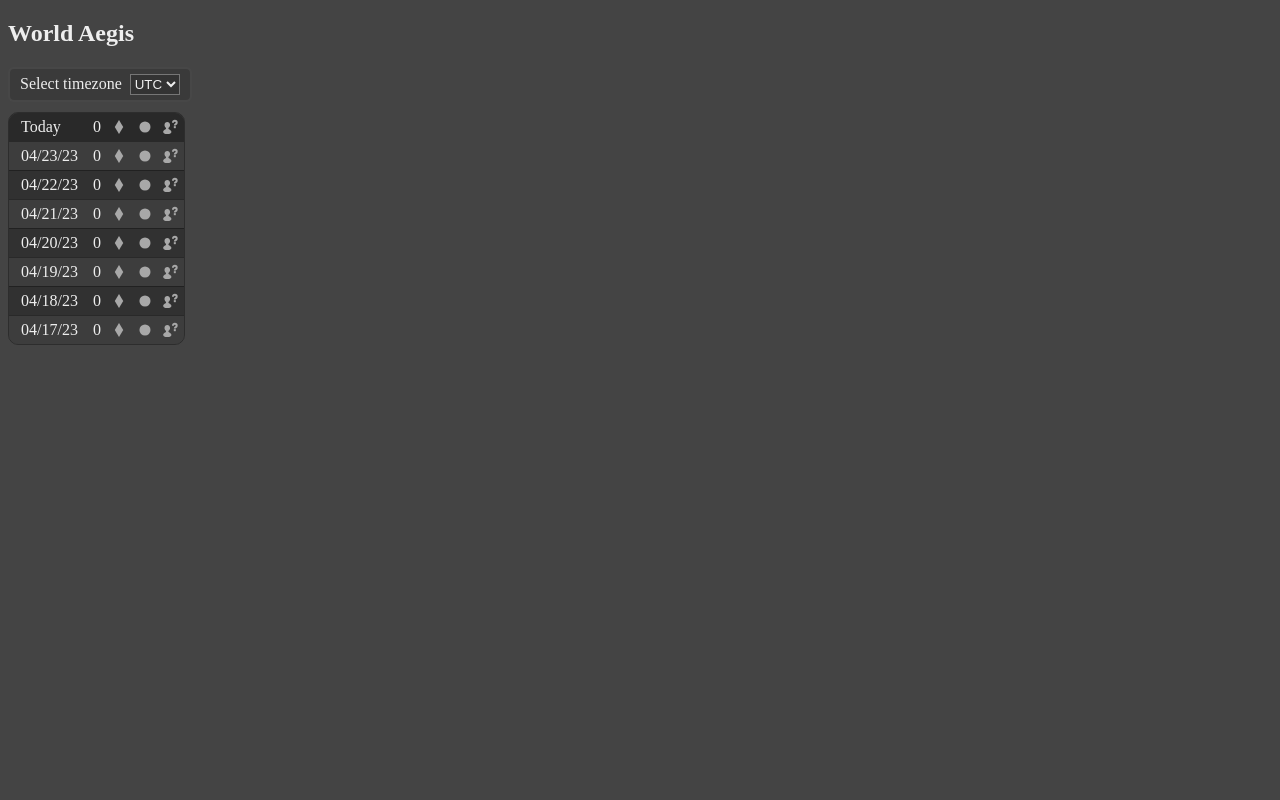
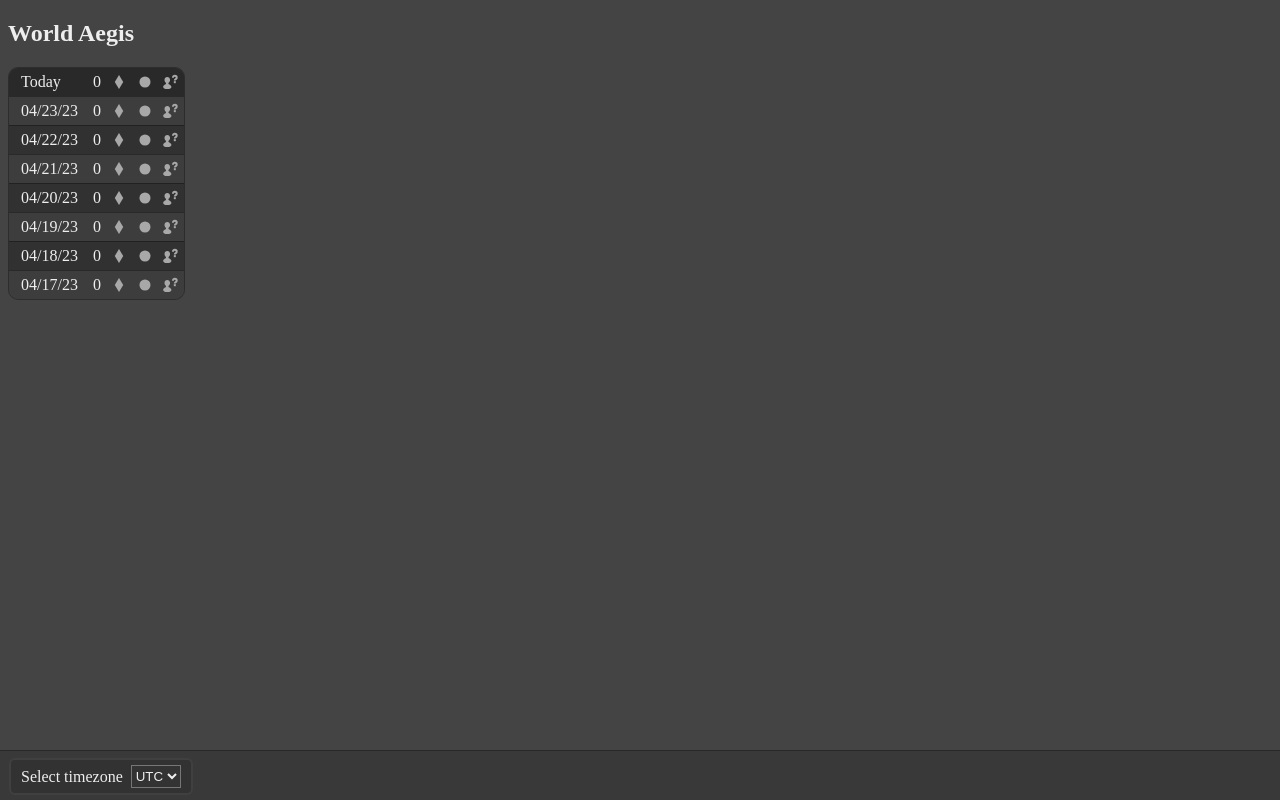
Before and after one commit to seimmuc/ffxiv-world-status-history, a Django app: page /world/Aegis in a window 1280 px wide. Run offline with Django 4.2, Linux system fonts and the light colour scheme; data comes from the database, SQL or seed files in the repository; tables that the repository leaves empty hold one stand-in row (values such as "Sample post"); parts of the project's set-up code (start-up, migrations or seed data) failed here and were passed over.

Commit message:
extract timezone form into reusable files
also renamed world_history view's context variables

```diff
--- /dev/null
+++ b/ffxivws/jinja2/ffxivws/common.html.jinja
@@ -0,0 +1,19 @@
+{% macro timezone_head() %}
+  <link rel="stylesheet" href="{{ static('timezones.css') }}">
+  <script src="{{ static('timezones.js') }}"></script>
+{% endmacro %}
+
+{% macro timezones_form(csrf_input, tz_list, current_tz, saved_tz, return_url) %}
+  <form id="timezone-form" action="{{ url('set_timezone') }}" method="post">
+    {{ csrf_input }}
+    <input type="hidden" name="redirect_to" value="{{ return_url }}">
+    <label for="timezone-selector">Select timezone</label>
+    <select id="timezone-selector" name="timezone"{% if saved_tz %} data-svtz="{{ saved_tz }}"{% endif %}>
+     {% for tz in tz_list %}
+      <option value="{{ tz }}"{% if tz == current_tz %} selected{% endif %}>{{ tz }}</option>
+     {% endfor %}
+    </select>
+    <button id="timezone-local-btn" class="hidden" type="button"><span>Local</span></button>
+    <button id="timezone-update-btn" type="submit"><span>Refresh</span></button>
+  </form>
+{% endmacro %}
--- a/ffxivws/jinja2/ffxivws/world.html.jinja
+++ b/ffxivws/jinja2/ffxivws/world.html.jinja
@@ -1,73 +1,8 @@
 {% extends "ffxivws/base.html.jinja" %}
+{% from 'ffxivws/common.html.jinja' import timezone_head, timezones_form %}
 
 {% block head_extra %}
-<script>
-  $(document).ready(function() {
-    {# Temporarily disable timezone button transitions  #}
-    $('#timezone-form button').addClass('notransition');
-
-    const selectElm = $('#timezone-form #timezone-selector');
-    const updateBtn = $('#timezone-form #timezone-update-btn');
-    const localBtn = $('#timezone-form #timezone-local-btn');
-
-    const updateBtnWidth = updateBtn.outerWidth();
-    {# Un-hide local button to get its width, it will possibly get hidden again in selectElm.change handler #}
-    localBtn.removeClass('hidden');
-    const localBtnWidth = localBtn.outerWidth();
-    const originalTz = selectElm.find(':selected[selected]').val();
-    const savedTz = selectElm.attr('data-svtz');
-    const localTz = Intl.DateTimeFormat().resolvedOptions().timeZone;
-    if (localTz !== undefined && selectElm.find(`[value='${localTz}']`).length < 1) {
-      localTz = undefined;
-    }
-
-    localBtn.click(e => {
-      let option = selectElm.find(`[value='${localTz}']`).first();
-      console.log(option);
-      if (option.length) {
-        selectElm.children('option').filter(function() {
-          const o = $(this);
-          o.prop('selected', o.val() == localTz);
-        });
-        selectElm.change();
-      }
-    });
-
-    function setButtonState(button, enabled, width) {
-      if (!button.prop('disabled') === enabled) {
-        return;
-      }
-      button.prop('disabled', !enabled);
-      if (!enabled) {
-        button.css('width', 0).css('padding', '3px 0px').css('border', 'none');
-      } else {
-        button.css('width', width).css('padding', '3px 10px').css('border', '1px solid #fff3');
-      }
-    }
-
-    selectElm.change(e => {
-      const newOption = selectElm.find(':selected');
-
-      {# Update select element width #}
-      const tempSelect = $(`<select id="timezone-selector"><option>${newOption.text()}</option></select>`);
-      tempSelect.css('visibility', 'hidden').css('position', 'fixed');
-      tempSelect.insertAfter(selectElm);
-      const width = tempSelect.width();
-      tempSelect.remove();
-      selectElm.width(width);
-
-      {# Update button states #}
-      setButtonState(updateBtn, newOption.val() !== originalTz, updateBtnWidth);
-      setButtonState(localBtn, localTz !== undefined && newOption.val() !== localTz, localBtnWidth);
-    });
-
-    selectElm.change();
-    setTimeout(() => {
-      {# Browsers cache DOM changes, so we have to delay re-enabling transitions #}
-      $('#timezone-form button').removeClass('notransition');
-    }, 1);
-  });
-</script>
+  {{- timezone_head() -}}
 {% endblock %}
 
 {% block title %}World {{ world.name }}{% endblock %}
@@ -93,22 +28,6 @@
 {% block body %}
 <body>
   <h2>World {{ world.name }}</h2>
-
-  <header id="world-header">
-    <form id="timezone-form" action="{{ url('set_timezone') }}" method="post">
-      {{ csrf_input }}
-      <input type="hidden" name="redirect_to" value="{{ request.get_full_path() }}">
-      <label for="timezone-selector">Select timezone</label>
-      <select id="timezone-selector" name="timezone"{% if saved_ctz %} data-svtz="{{ saved_ctz }}"{% endif %}>
-       {% for tz in timezones %}
-        <option value="{{ tz }}"{% if tz == ctz %} selected{% endif %}>{{ tz }}</option>
-       {% endfor %}
-      </select>
-      <button id="timezone-local-btn" class="hidden" type="button"><span>Local</span></button>
-      <button id="timezone-update-btn" type="submit"><span>Refresh</span></button>
-    </form>
-  </header>
-
   <main id="world-main">
     <div id="world-history-table">
       <table>
@@ -124,5 +43,9 @@
       </table>
     </div>
   </main>
+
+  <footer id="footer">
+    {{ timezones_form(csrf_input, timezones, current_tz, saved_tz, request.get_full_path()) }}
+  </footer>
 </body>
 {% endblock %}
--- a/ffxivws/static/style.css
+++ b/ffxivws/static/style.css
@@ -125,55 +125,16 @@ section.snapshot-dc-block .world-name {
   padding-right: 10px;
 }
 
-#timezone-form {
-  display: flex;
-  align-items: center;
-  width: fit-content;
-  border-radius: 6px;
-  border: 2px solid #fff1;
-  background-color: #0002;
-  padding: 5px 10px;
-  margin-bottom: 10px;
+#footer {
+  position: fixed;
+  bottom: 0;
+  left: 0;
+  width: 100%;
+  background-color: rgba(0, 0, 0, 0.15);
+  border-top: solid 1.5px rgba(0, 0, 0, 0.3);
+  padding-top: 2px;
+  padding-left: 9px;
 }
-#timezone-form label {
-  padding-right: 8px;
-}
-#timezone-form #timezone-selector {
-  color: #eee;
-  background-color: #333;
-  align-self: stretch;
-  z-index: 2;
-  transition: width 0.5s;
-}
-#timezone-form button {
-  display: flex;
-  justify-content: flex-end;
-  overflow: hidden;
-  color: #eee;
-  background-color: #282828;
-  font-weight: bold;
-  padding: 3px 10px;
-  border: 1px solid #fff3;
-  border-radius: 3px;
-  z-index: 1;
-  transition: width 0.5s, padding 0.5s;
-}
-#timezone-form button.hidden {
-  width: 0px;
-  padding: 3px 0px;
-  border: none;
-}
-#timezone-form button.notransition {
-  transition: none !important;
-}
-#timezone-form button:active {
-  color: #bbb;
-  background-color: #222;
-}
-#timezone-form button#timezone-update-btn {
-  background-color: #3a3322;
-}
-
 
 .world-icon {
   display: block;
--- /dev/null
+++ b/ffxivws/static/timezones.css
@@ -0,0 +1,52 @@
+#timezone-form {
+  display: flex;
+  align-items: center;
+  width: fit-content;
+  border-radius: 6px;
+  border: 2px solid #fff1;
+  background-color: #0002;
+  padding: 5px 10px;
+  margin-top: 5px;
+  margin-bottom: 5px;
+}
+
+#timezone-form label {
+  padding-right: 8px;
+}
+
+#timezone-form #timezone-selector {
+  color: #eee;
+  background-color: #333;
+  align-self: stretch;
+  z-index: 2;
+  transition: width 0.5s;
+}
+
+#timezone-form button {
+  display: flex;
+  justify-content: flex-end;
+  overflow: hidden;
+  color: #eee;
+  background-color: #282828;
+  font-weight: bold;
+  padding: 3px 10px;
+  border: 1px solid #fff3;
+  border-radius: 3px;
+  z-index: 1;
+  transition: width 0.5s, padding 0.5s;
+}
+#timezone-form button.hidden {
+  width: 0px;
+  padding: 3px 0px;
+  border: none;
+}
+#timezone-form button.notransition {
+  transition: none !important;
+}
+#timezone-form button:active {
+  color: #bbb;
+  background-color: #222;
+}
+#timezone-form button#timezone-update-btn {
+  background-color: #3a3322;
+}
--- /dev/null
+++ b/ffxivws/static/timezones.js
@@ -0,0 +1,65 @@
+$(document).ready(function() {
+  // Temporarily disable timezone button transitions
+  $('#timezone-form button').addClass('notransition');
+
+  const selectElm = $('#timezone-form #timezone-selector');
+  const updateBtn = $('#timezone-form #timezone-update-btn');
+  const localBtn = $('#timezone-form #timezone-local-btn');
+
+  const updateBtnWidth = updateBtn.outerWidth();
+  // Un-hide local button to get its width, it will possibly get hidden again in selectElm.change handler
+  localBtn.removeClass('hidden');
+  const localBtnWidth = localBtn.outerWidth();
+  const originalTz = selectElm.find(':selected[selected]').val();
+  const savedTz = selectElm.attr('data-svtz');
+  const localTz = Intl.DateTimeFormat().resolvedOptions().timeZone;
+  if (localTz !== undefined && selectElm.find(`[value='${localTz}']`).length < 1) {
+    localTz = undefined;
+  }
+
+  localBtn.click(e => {
+    let option = selectElm.find(`[value='${localTz}']`).first();
+    console.log(option);
+    if (option.length) {
+      selectElm.children('option').filter(function() {
+        const o = $(this);
+        o.prop('selected', o.val() == localTz);
+      });
+      selectElm.change();
+    }
+  });
+
+  function setButtonState(button, enabled, width) {
+    if (!button.prop('disabled') === enabled) {
+      return;
+    }
+    button.prop('disabled', !enabled);
+    if (!enabled) {
+      button.css('width', 0).css('padding', '3px 0px').css('border-right', 'none').css('border-left', 'none');
+    } else {
+      button.css('width', width).css('padding', '3px 10px').css('border-right', '').css('border-left', '');
+    }
+  }
+
+  selectElm.change(e => {
+    const newOption = selectElm.find(':selected');
+
+    // Update select element width
+    const tempSelect = $(`<select id="timezone-selector"><option>${newOption.text()}</option></select>`);
+    tempSelect.css('visibility', 'hidden').css('position', 'fixed');
+    tempSelect.insertAfter(selectElm);
+    const width = tempSelect.width();
+    tempSelect.remove();
+    selectElm.width(width);
+
+    // Update button states
+    setButtonState(updateBtn, newOption.val() !== originalTz, updateBtnWidth);
+    setButtonState(localBtn, localTz !== undefined && newOption.val() !== localTz, localBtnWidth);
+  });
+
+  selectElm.change();
+  setTimeout(() => {
+    // Browsers cache DOM changes, so we have to delay re-enabling transitions
+    $('#timezone-form button').removeClass('notransition');
+  }, 1);
+});
--- a/ffxivws/views.py
+++ b/ffxivws/views.py
@@ -106,8 +106,7 @@ def world_history(request: HttpRequest, world_name: str):
         days.append((cd, WorldStateSummary.from_world_state_list(by_day[cd]) if (cd in by_day) else None))
         cd -= timedelta(days=1)
     context = dict(days=days, world=world, from_date=from_date, today=today, timezones=TIMEZONES_LIST,
-                   ctz=timezone.get_current_timezone_name(), saved_ctz=request.session.get('timezone'))
-    print('days', days)
+                   current_tz=timezone.get_current_timezone_name(), saved_tz=request.session.get('timezone'))
     return render(request=request, template_name='ffxivws/world.html.jinja', using='jinja', context=context)
 
 
```
